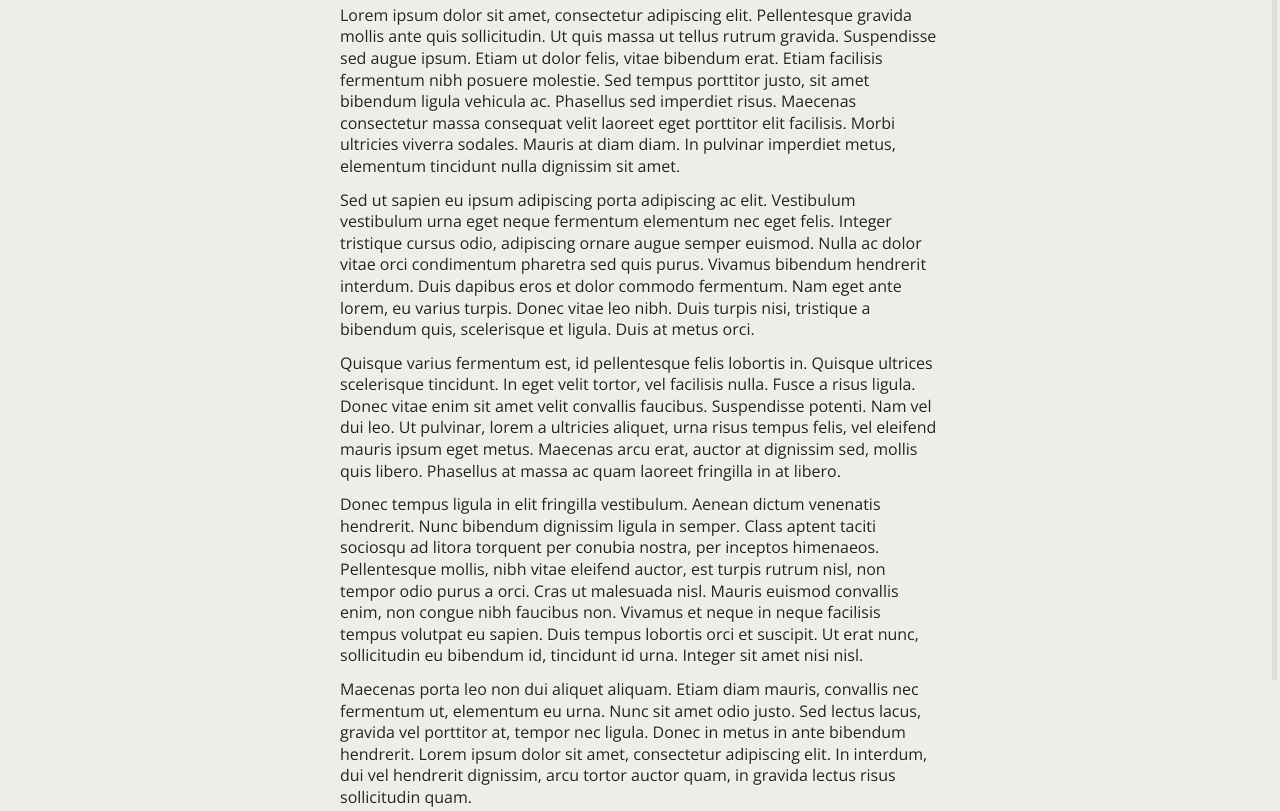
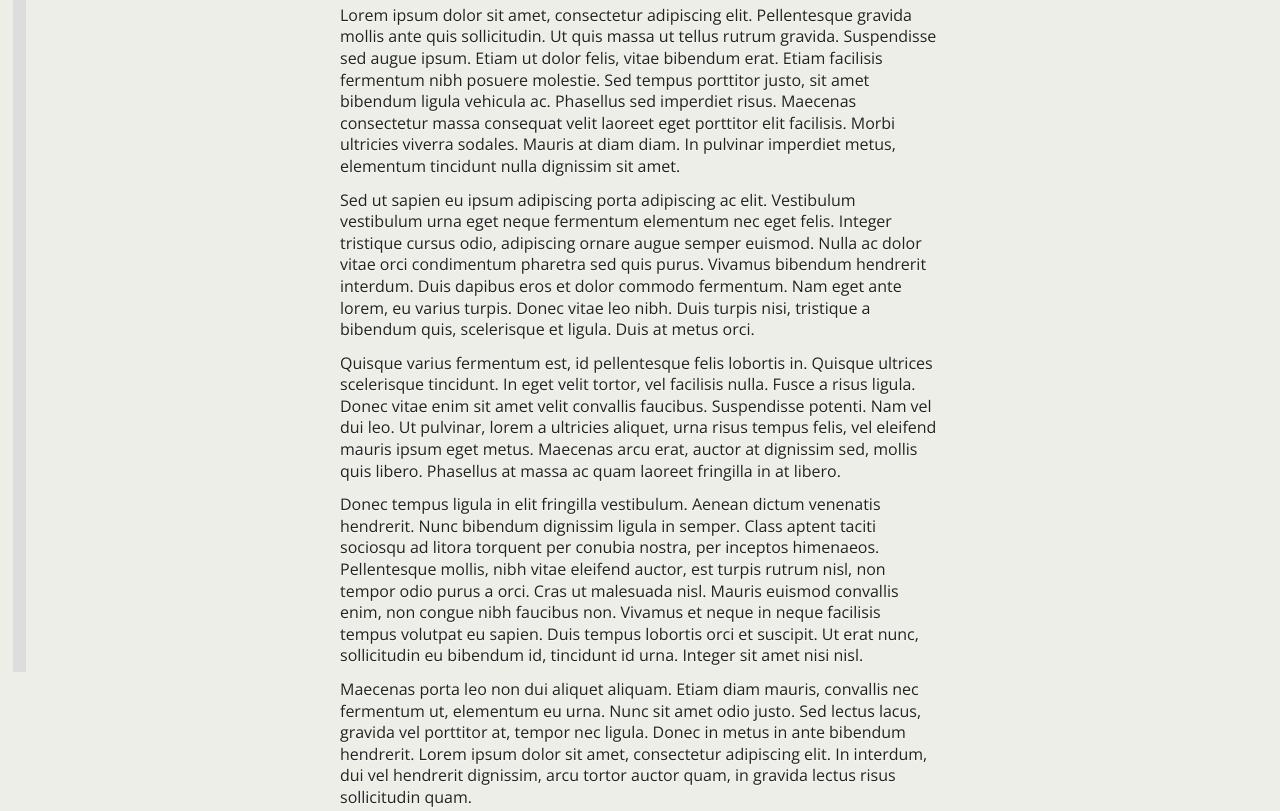
Before and after one commit to acarbone/sidescroll, a plain HTML site: page index.html in a window 1280 px wide. Shown: the part 120-931 px from the top of the page. Drawn offline with nearby package versions, Linux system fonts and the light colour scheme.

Commit message:
Fixed recalc of initial body height and moved the sidescroll on the left

```diff
--- a/css/sidescroll.css
+++ b/css/sidescroll.css
@@ -1,9 +1,9 @@
 .wrap-sidescroll{
 	position:fixed;
-	top:0;
-	right:3px;
-	width:5px;
-	height:100%;
+	top:1%;
+	left:1%;
+	width:1%;
+	height:98%;
 	background-color:#ddd;
 }
 
--- a/js/sidescroll.js
+++ b/js/sidescroll.js
@@ -6,7 +6,7 @@
 
 (function(){
 
-	var onload = function( obj, evt, fn ) {
+	var addEvent = function( obj, evt, fn ) {
 		if ( typeof obj.addEventListener != "undefined" )
 			obj.addEventListener( evt, fn, false );
 		else if ( typeof obj.attachEvent != "undefined" )
@@ -17,8 +17,9 @@
 
 		init: function() {
 			self.generate();
-			onload( self.document, 'scroll', self.scrolling );
-			onload( self.window, 'resize', self.recalc );
+			addEvent( self.document, 'scroll', self.scrolling );
+			addEvent( self.window, 'resize', self.recalc );
+			addEvent( self.window, 'load', self.recalc );
 		},
 
 		generate: function() {
@@ -69,7 +70,7 @@
 	 * Init Sidescroll
 	 **************************************/
 	(function() {
-		onload( window, 'load', Sidescroll.init );
+		addEvent( document, 'DOMContentLoaded', Sidescroll.init );
 	})();
 
 })();
```
